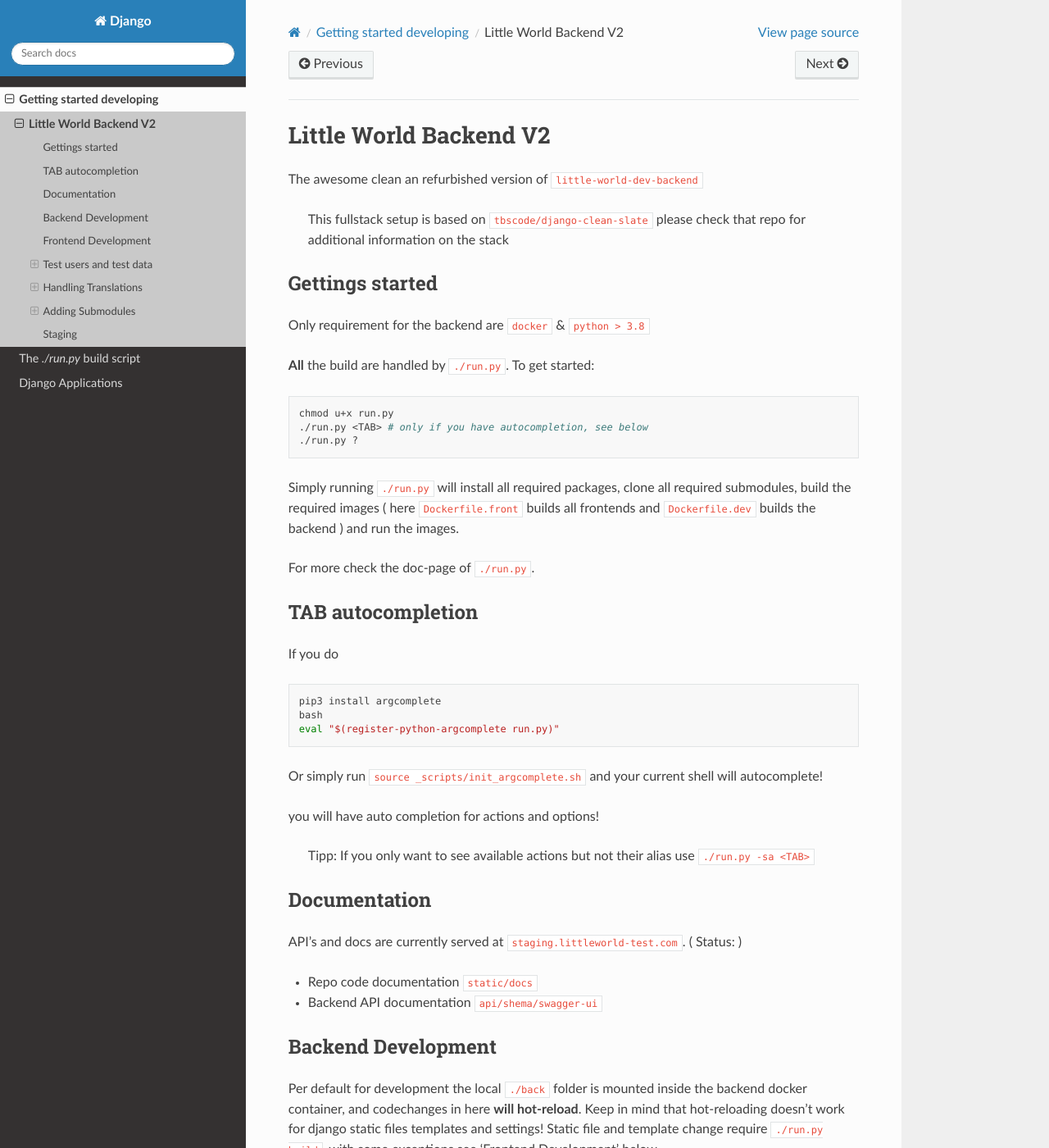
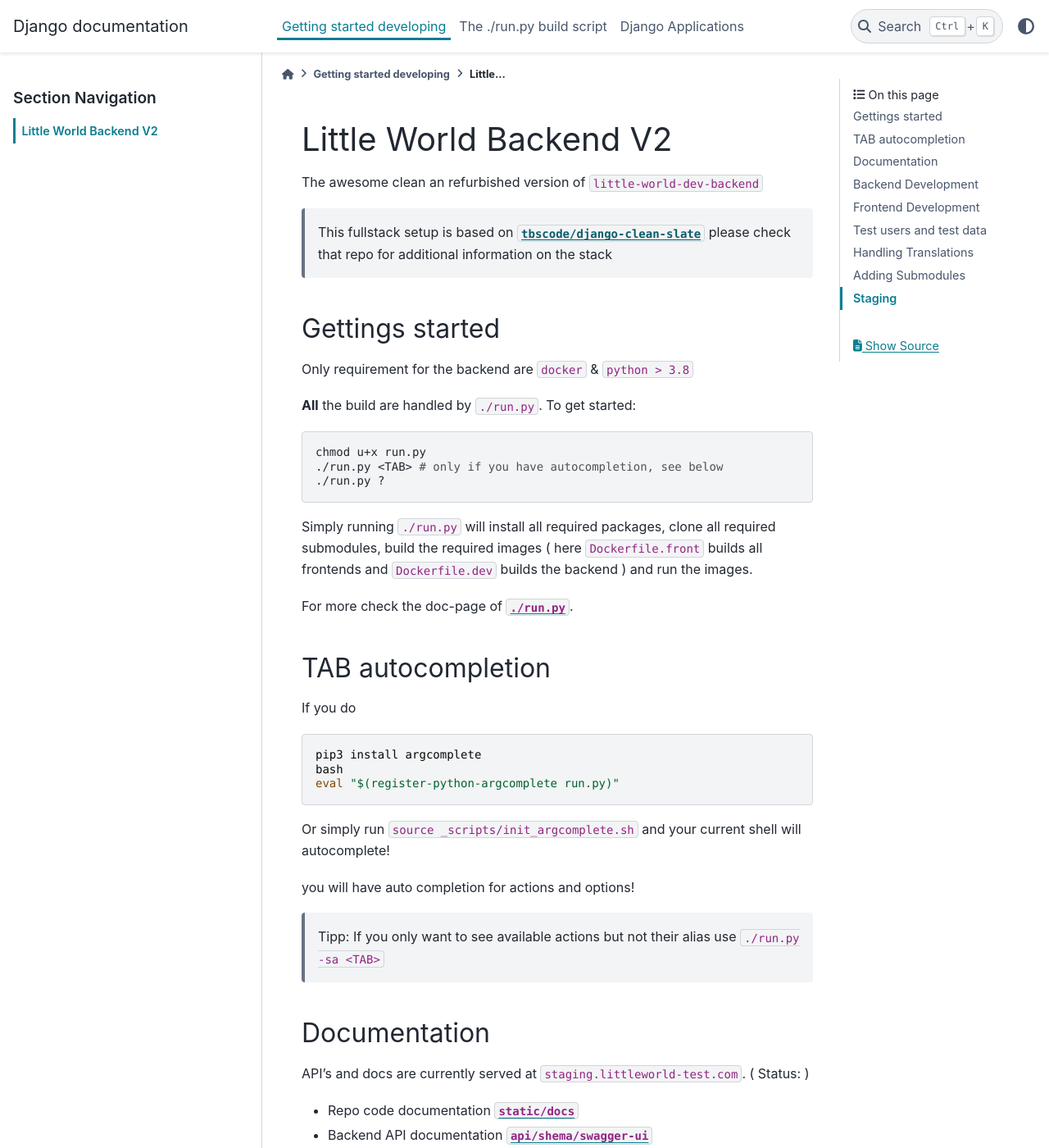
Before and after one commit to a-little-world/little-world-core, a Sphinx documentation site: the page built from _docs/source/README.md, in a window 1280 px wide and 1400 px high. Shown: the whole window at 82% size. Built offline with Sphinx 7.4.7 and the PyData theme 0.15.4, drawn with Linux system fonts in a browser that asks for light colours; the version number could not be read and is left out; some of the changed text lies outside the part shown.

Commit message:
updated spinix theme

```diff
--- a/_docs/source/conf.py
+++ b/_docs/source/conf.py
@@ -92,7 +92,9 @@
 # a list of builtin themes.
 #
 #html_theme = 'alabaster'
-html_theme = 'sphinx_rtd_theme'
+#html_theme = 'sphinx_rtd_theme'
+html_theme = "pydata_sphinx_theme"
+
 
 html_theme_options = {
     # these are for sphinx_rtd_theme:
```
Also changed, not shown: 1 other file.
